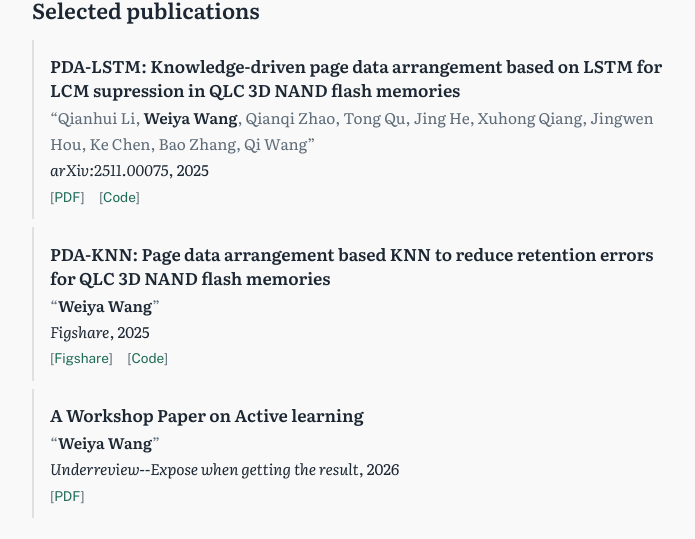
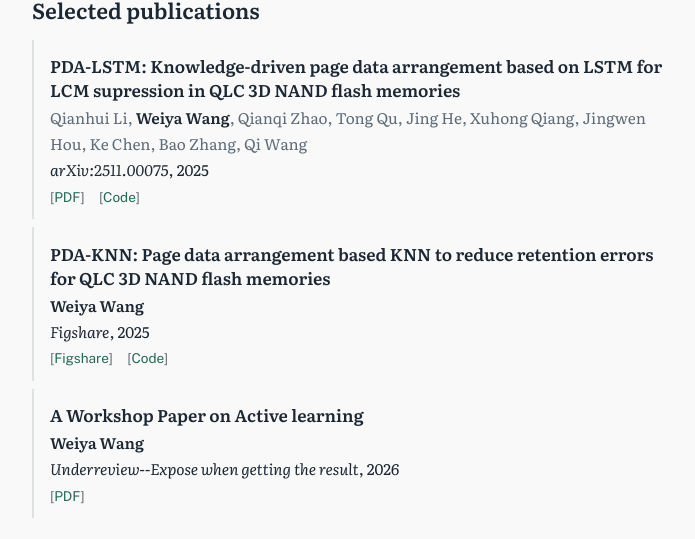
Before and after one commit to wwy2020211/wwy2020211.github.io, a Jekyll site: the page built from index.md, in a window 1280 px wide. Shown: the part 1214-1753 px from the top of the page, without its empty margins (292-987 px from the left). Built offline with Jekyll 4.4.1, drawn with Linux system fonts in a browser that asks for light colours.

```diff
--- a/_data/publications.yml
+++ b/_data/publications.yml
@@ -4,7 +4,7 @@
 # links 的 url 可以是外链，也可以是仓库内文件，如 /assets/papers/xxx.pdf
 
 - title: "PDA-LSTM: Knowledge-driven page data arrangement based on LSTM for LCM supression in QLC 3D NAND flash memories"
-  authors: “Qianhui Li, Weiya Wang, Qianqi Zhao, Tong Qu, Jing He, Xuhong Qiang, Jingwen Hou, Ke Chen, Bao Zhang, Qi Wang”
+  authors: Qianhui Li, Weiya Wang, Qianqi Zhao, Tong Qu, Jing He, Xuhong Qiang, Jingwen Hou, Ke Chen, Bao Zhang, Qi Wang
   venue: 	arXiv:2511.00075
   year: 2025
   #note: Spotlight
@@ -18,7 +18,7 @@
       #url: /assets/papers/slides.pdf
 
 - title: "PDA-KNN: Page data arrangement based KNN to reduce retention errors for QLC 3D NAND flash memories"
-  authors: “Weiya Wang”
+  authors: Weiya Wang
   venue: Figshare
   year: 2025
   selected: true
@@ -28,7 +28,7 @@
     - name: Code
       url: https://github.com/wwy2020211/PDA-KNN
 - title: "A Workshop Paper on Active learning"
-  authors: “Weiya Wang”
+  authors: Weiya Wang
   venue: Underreview--Expose when getting the result
   year: 2026
   selected: true
```
